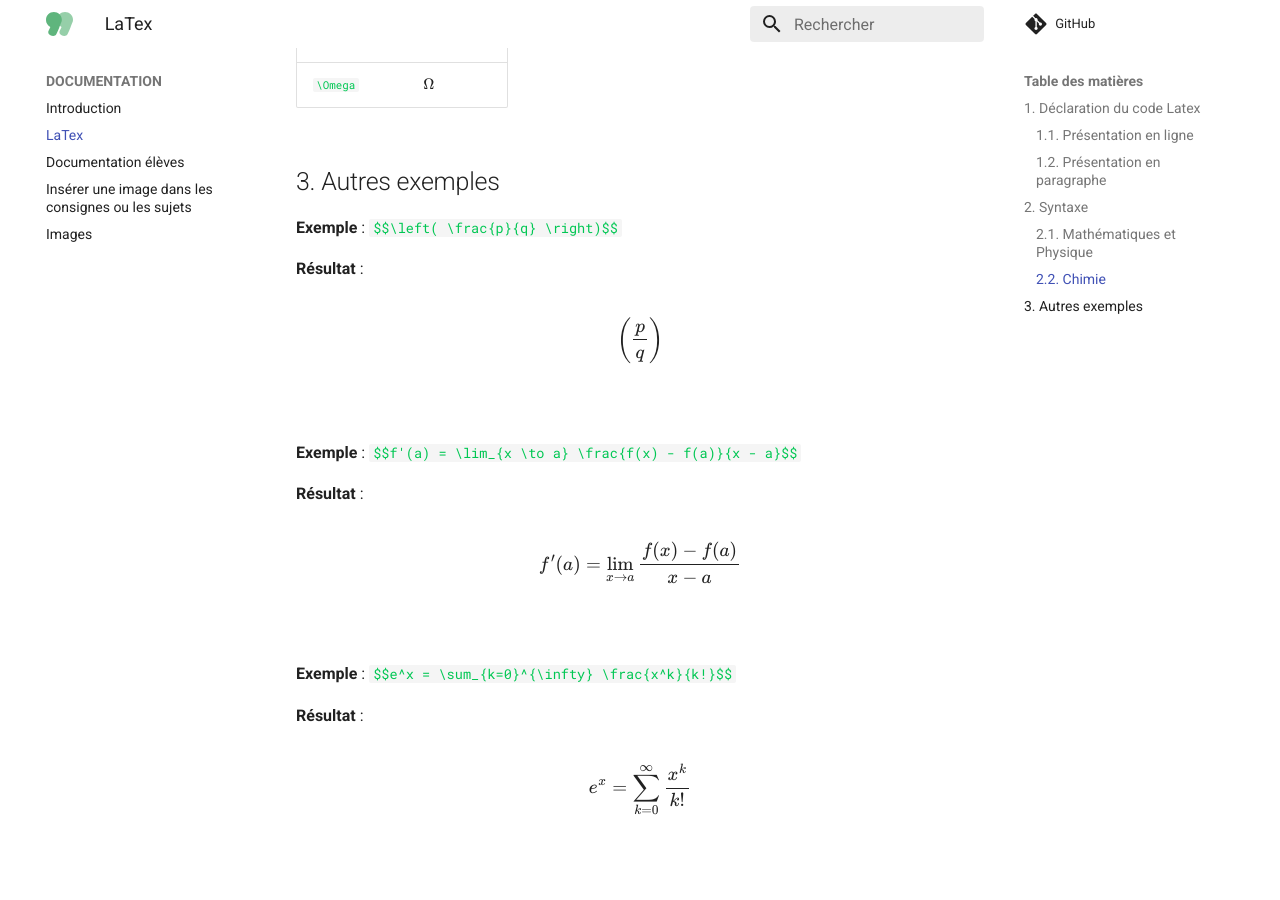
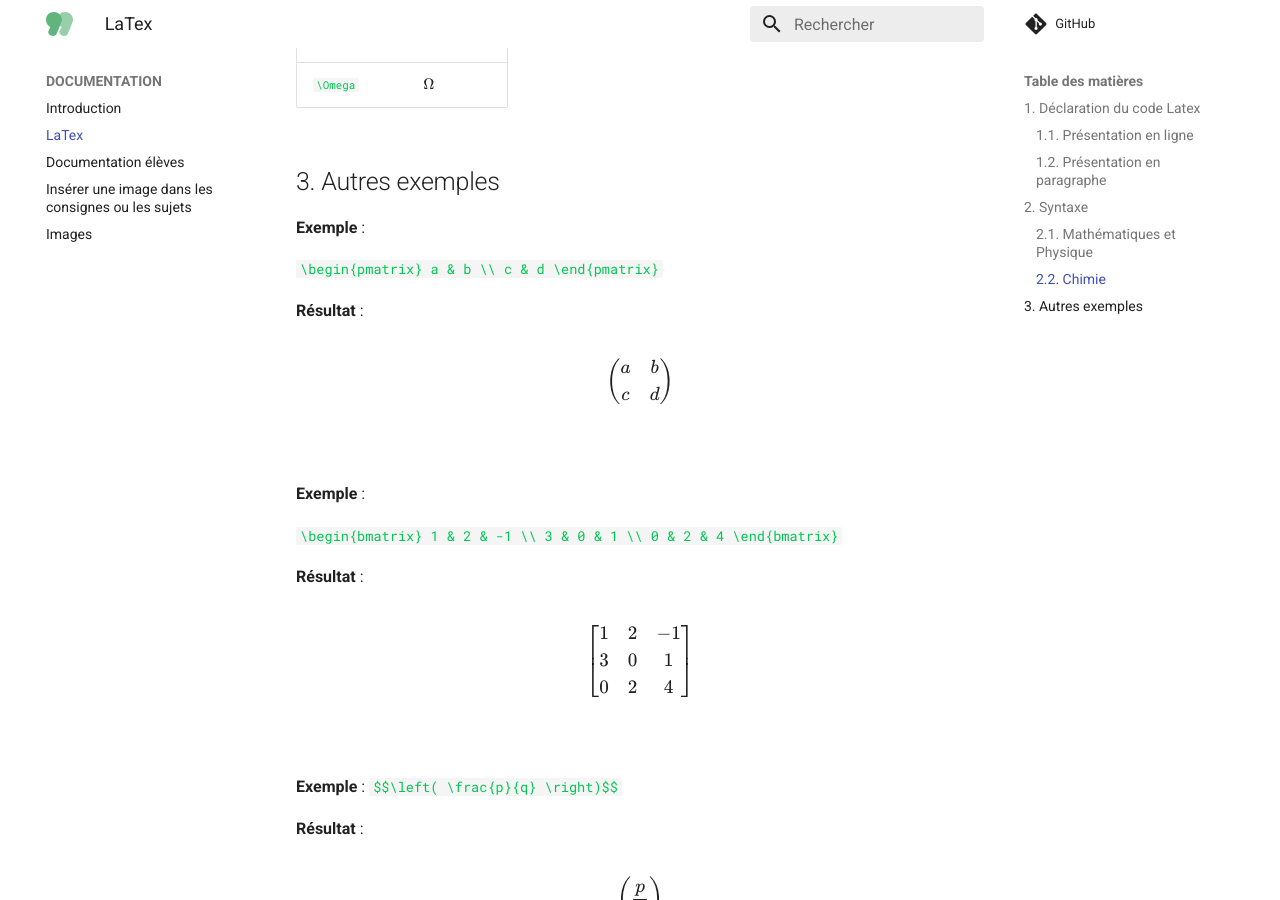
Before and after one commit to mon-oral/documentation, an MkDocs documentation site: the page built from docs/LaTex.md, in a window 1280 px wide and 900 px high, scrolled down 6947 px. Built offline with MkDocs 1.6.1 and Material for MkDocs 9.7.7, drawn with Linux system fonts in a browser that asks for light colours; comment, search, counter and statistics services are not loaded; the version menu is left out.

Commit message:
Update LaTex.md

````diff
--- a/docs/LaTex.md
+++ b/docs/LaTex.md
@@ -232,6 +232,34 @@ Vous pouvez aussi consulter cette [page](http://ftp.ktug.org/tex-archive/info/un
 ## 3. Autres exemples
 
 **Exemple** :
+
+```\begin{pmatrix}
+a & b \\ c & d
+\end{pmatrix}```
+
+**Résultat** :
+
+\begin{pmatrix}
+a & b \\ c & d
+\end{pmatrix}
+
+<br />
+
+**Exemple** :
+
+```\begin{bmatrix}
+1 & 2 & -1 \\ 3 & 0 & 1 \\ 0 & 2 & 4
+\end{bmatrix}```
+
+**Résultat** :
+
+\begin{bmatrix}
+1 & 2 & -1 \\ 3 & 0 & 1 \\ 0 & 2 & 4
+\end{bmatrix}
+
+<br />
+
+**Exemple** :
 `$$\left( \frac{p}{q} \right)$$`
 
 **Résultat** :
````
